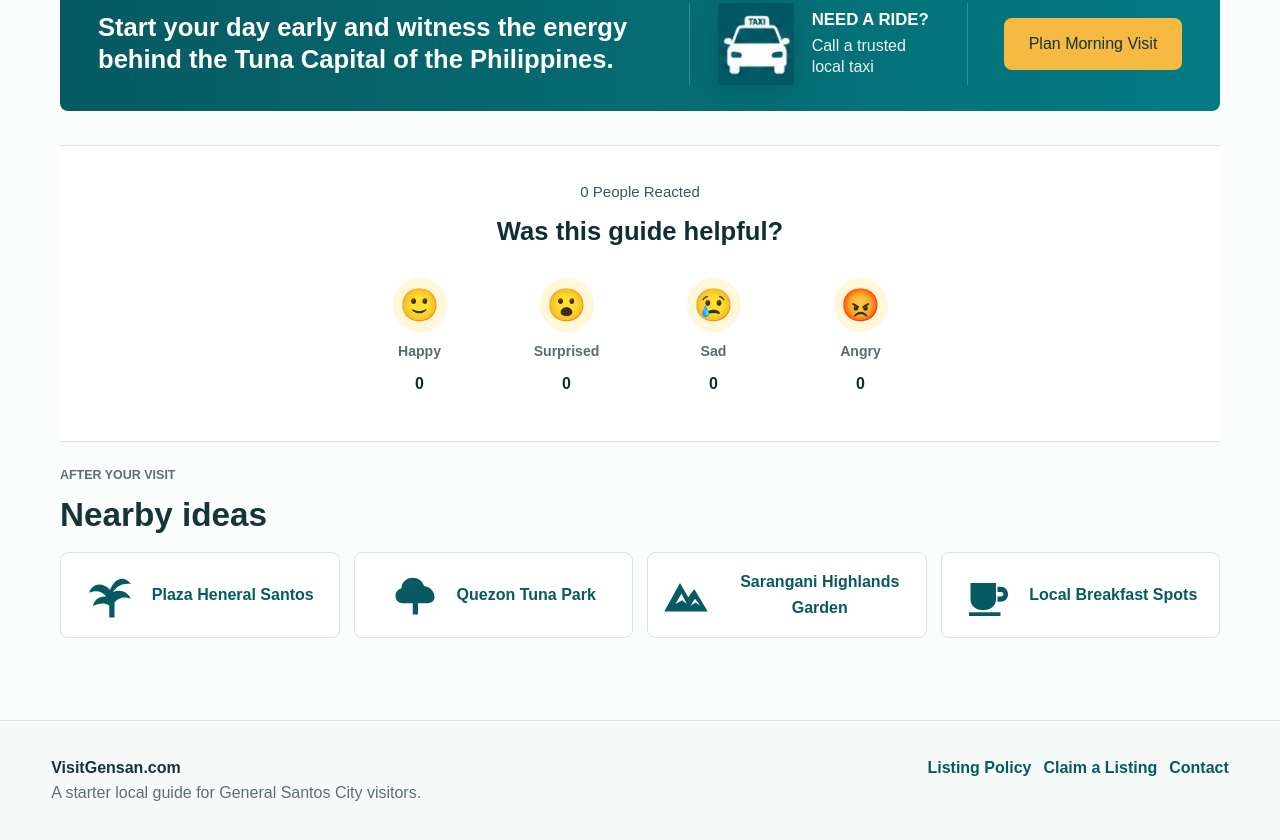
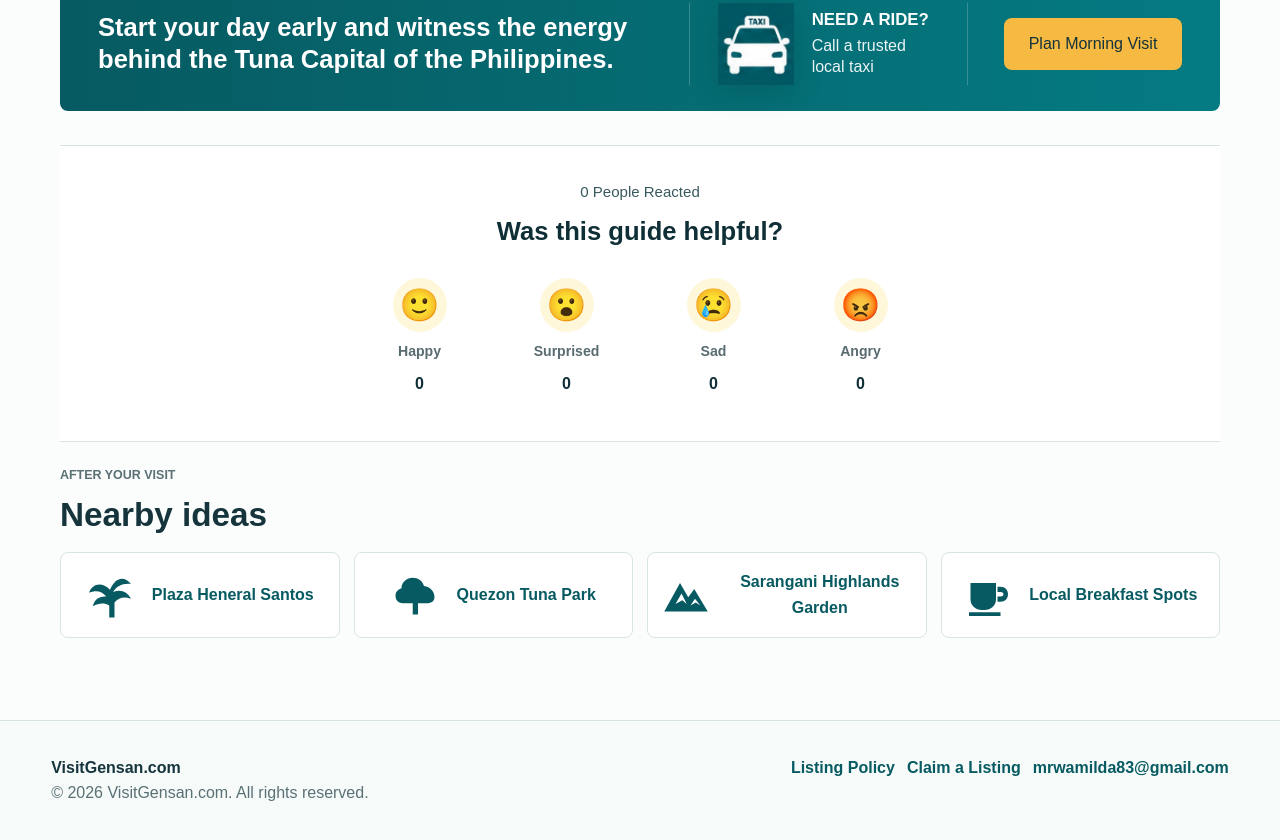
Before and after one commit to mrwamilda83/visitgensan, a plain HTML site: page fish-port-complex.html in a window 1280 px wide. Shown: the part 2221-3061 px from the top of the page. Drawn offline with Linux system fonts and the light colour scheme; no server answers.

Commit message:
Update copyright and contact email in all footers

```diff
--- a/fish-port-complex.html
+++ b/fish-port-complex.html
@@ -323,12 +323,12 @@
     <footer class="site-footer">
       <div>
         <strong>VisitGensan.com</strong>
-        <p>A starter local guide for General Santos City visitors.</p>
+        <p>&copy; 2026 VisitGensan.com. All rights reserved.</p>
       </div>
       <div class="footer-links">
         <a href="travel-guides.html#listing-policy">Listing Policy</a>
         <a href="travel-guides.html#claim">Claim a Listing</a>
-        <a href="mailto:hello@visitgensan.com">Contact</a>
+        <a href="mailto:mrwamilda83@gmail.com">mrwamilda83@gmail.com</a>
       </div>
     </footer>
 
```
Also changed, not shown: food-restaurants.html (+2 -2 lines), hotels.html (+2 -2 lines), index.html (+2 -2 lines), plaza-heneral-santos.html (+2 -2 lines), sarangani-highlands-garden.html (+2 -2 lines), things-to-do.html (+2 -2 lines), travel-guides.html (+2 -2 lines).
